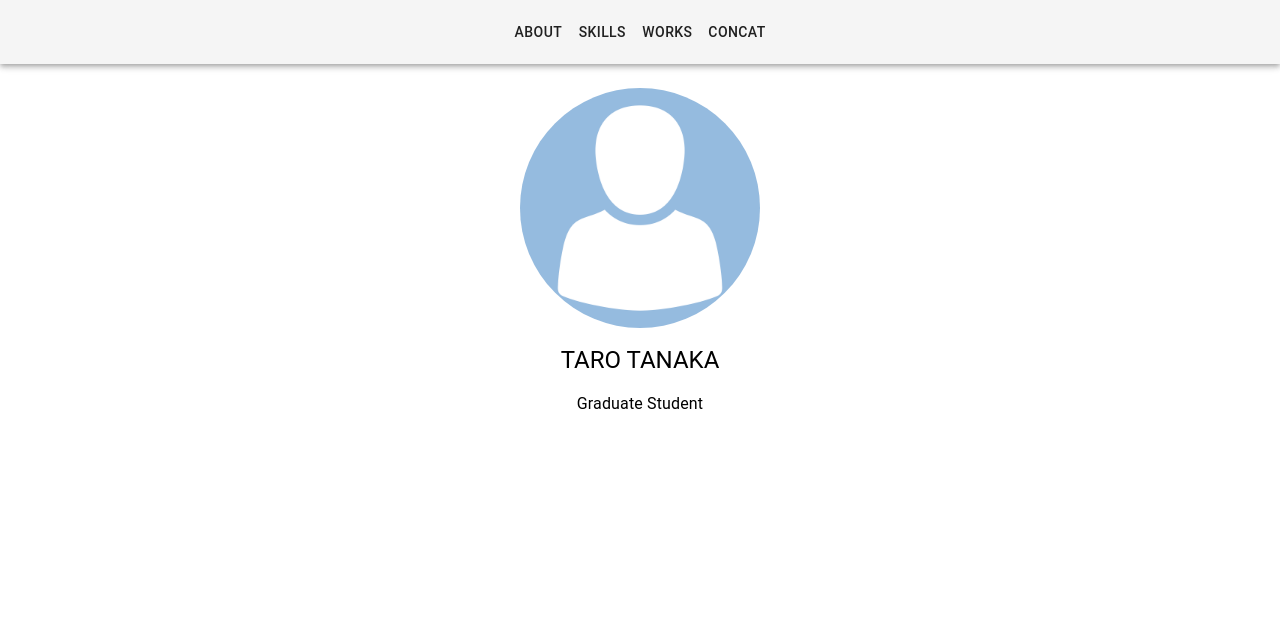
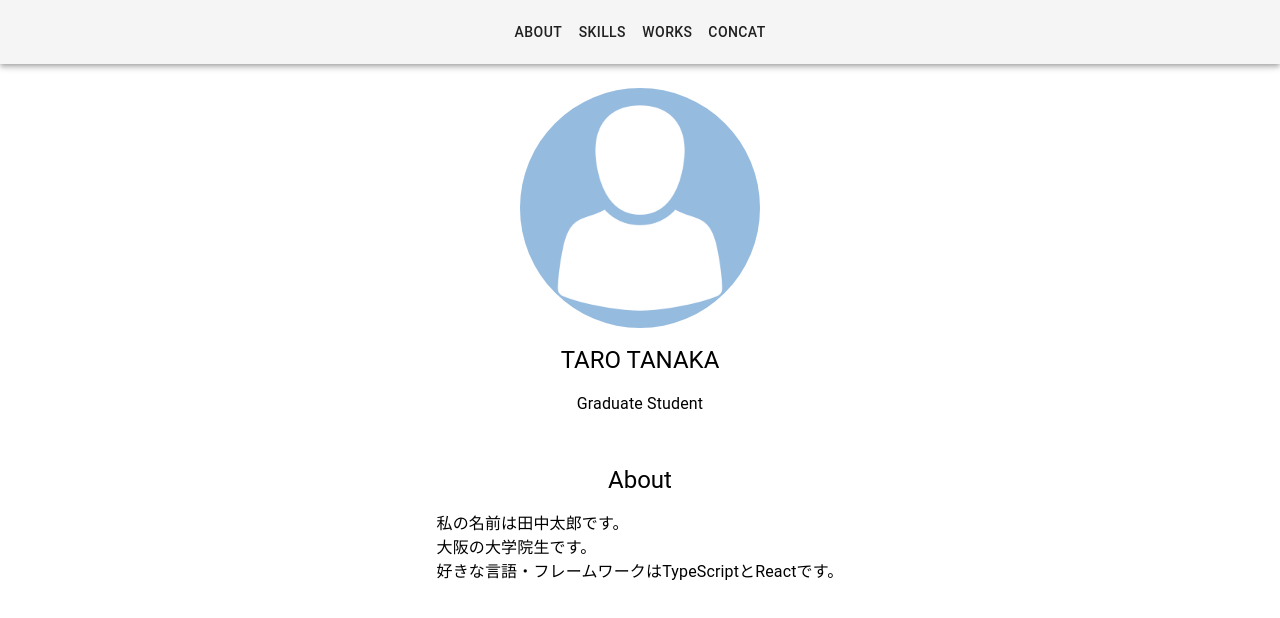
Before and after one commit to mkdk09/react-portfolio, a React (Create React App) app: page / in a window 1280 px wide. Shown: the top 618 px of the page. Built offline with nearby package versions, Linux system fonts and the light colour scheme.

Commit message:
自己紹介（About）を作成

```diff
--- a/src/App.tsx
+++ b/src/App.tsx
@@ -1,12 +1,14 @@
 import React from 'react';
 import Navbar from './components/Navbar'
 import MyAvatar from './components/MyAvatar'
+import About from './components/About'
 
 const App: React.FC = () => {
   return (
     <>
       <Navbar />
       <MyAvatar />
+      <About />
     </>
   );
 }
--- /dev/null
+++ b/src/components/About.tsx
@@ -0,0 +1,26 @@
+import React from 'react'
+import Box from '@material-ui/core/Box'
+import Typography from '@material-ui/core/Typography'
+
+const About: React.FC = () => {
+  return (
+    <>
+      <Box p={2}>
+        <Box display='flex' justifyContent='center' p={1}>
+          <Typography variant='h5' >
+            About
+          </Typography>
+        </Box>
+        <Box display='flex' justifyContent='center' p={1}>
+          <Typography variant='body1' align='left'>
+            私の名前は田中太郎です。<br />
+            大阪の大学院生です。<br />
+            好きな言語・フレームワークはTypeScriptとReactです。
+          </Typography>
+        </Box>
+      </Box>
+    </>
+  );
+}
+
+export default About;
```
